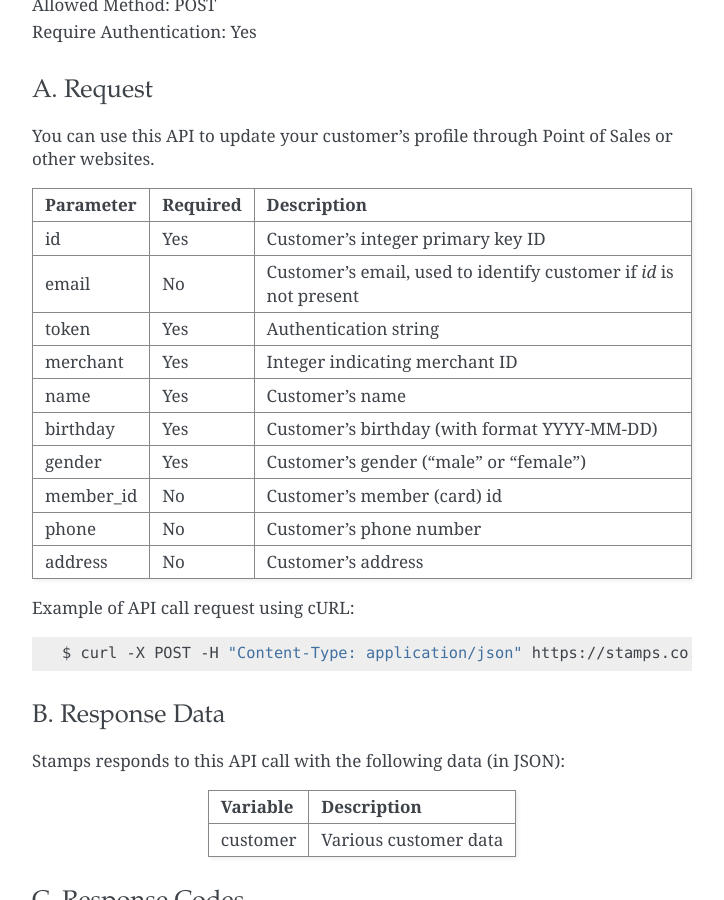
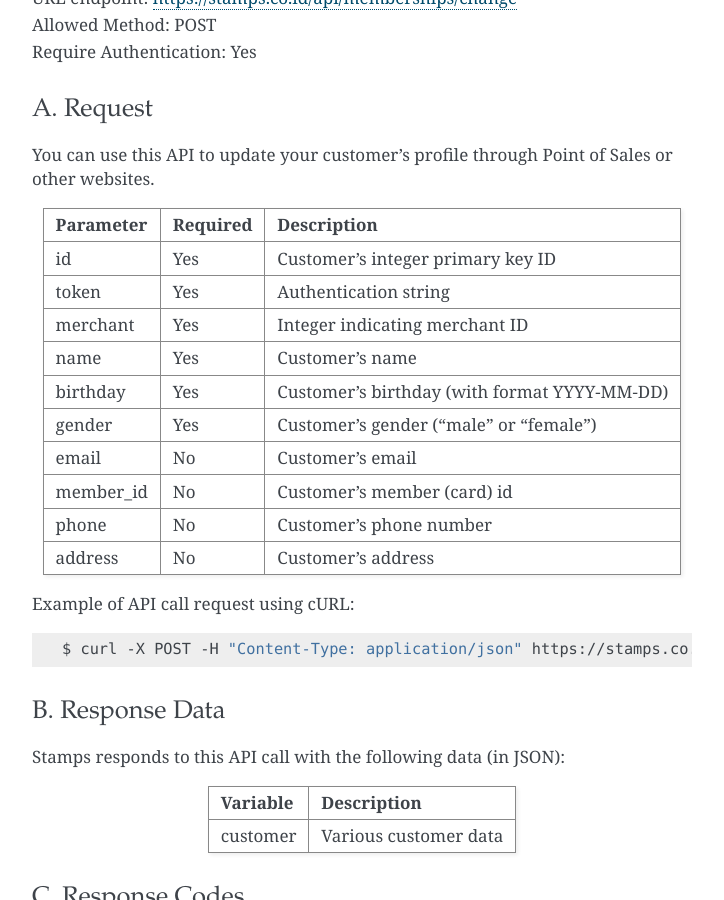
Before and after one commit to ui/stamps-api-docs, a Sphinx documentation site: the page built from source/customer_api.rst, in a window 1280 px wide and 900 px high, scrolled down 6420 px. Shown: the whole window, without its empty margins (388-1112 px from the left). Built offline with Sphinx 7.4.7, drawn with Linux system fonts in a browser that asks for light colours.

Commit message:
Added customer APIs.

```diff
--- a/source/customer_api.rst
+++ b/source/customer_api.rst
@@ -342,12 +343,12 @@ or other websites.
 Parameter   Required    Description
 =========== =========== =========================
 id          Yes         Customer's integer primary key ID
-email       No          Customer's email, used to identify customer if `id` is not present
 token       Yes         Authentication string
 merchant    Yes         Integer indicating merchant ID
 name        Yes         Customer's name
 birthday    Yes         Customer's birthday (with format YYYY-MM-DD)
 gender      Yes         Customer's gender ("male" or "female")
+email       No          Customer's email
 member_id   No          Customer's member (card) id
 phone       No          Customer's phone number
 address     No          Customer's address
```
Also changed, not shown: other parts of source/customer_api.rst (+1 -0 lines).
